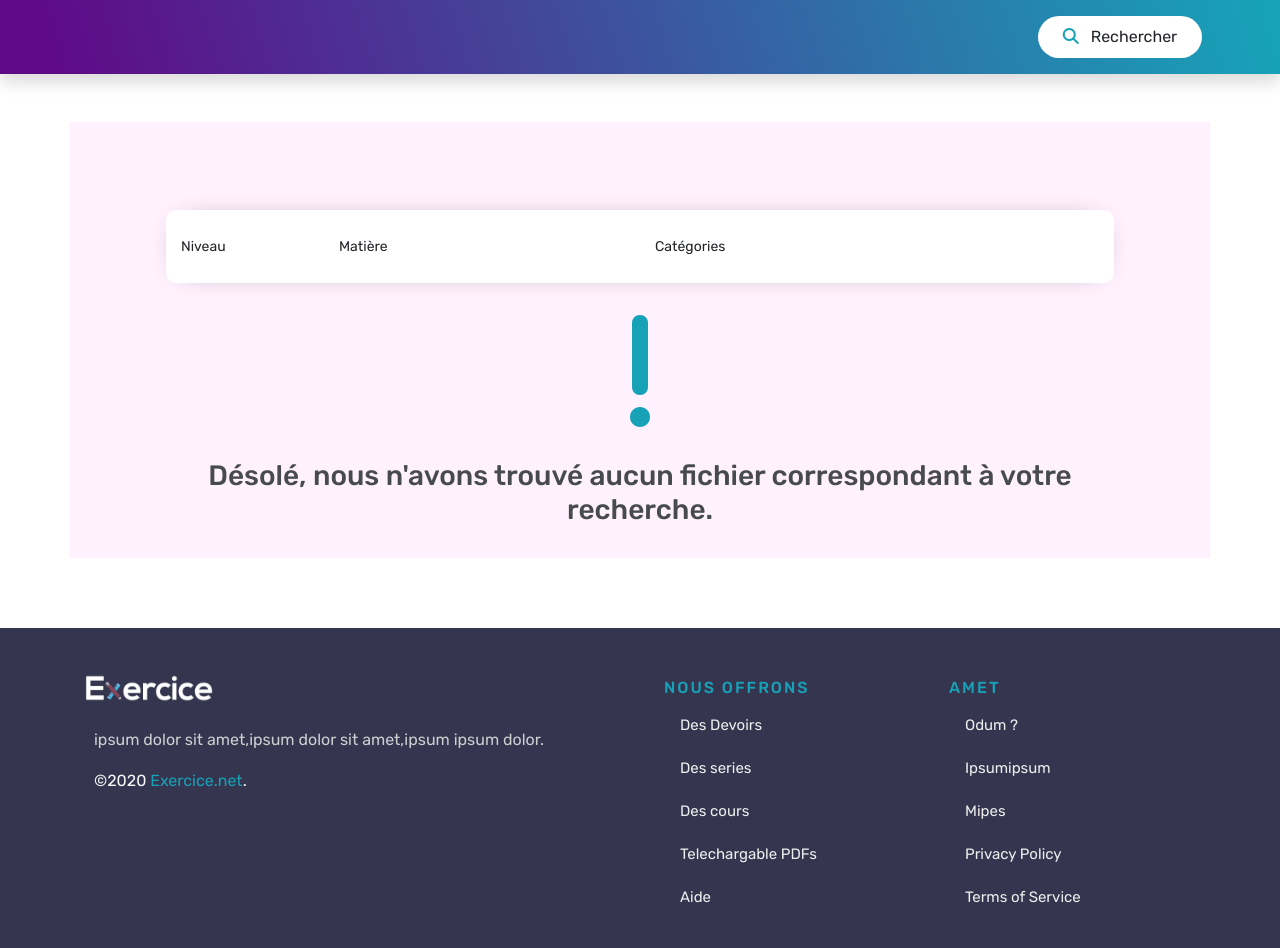
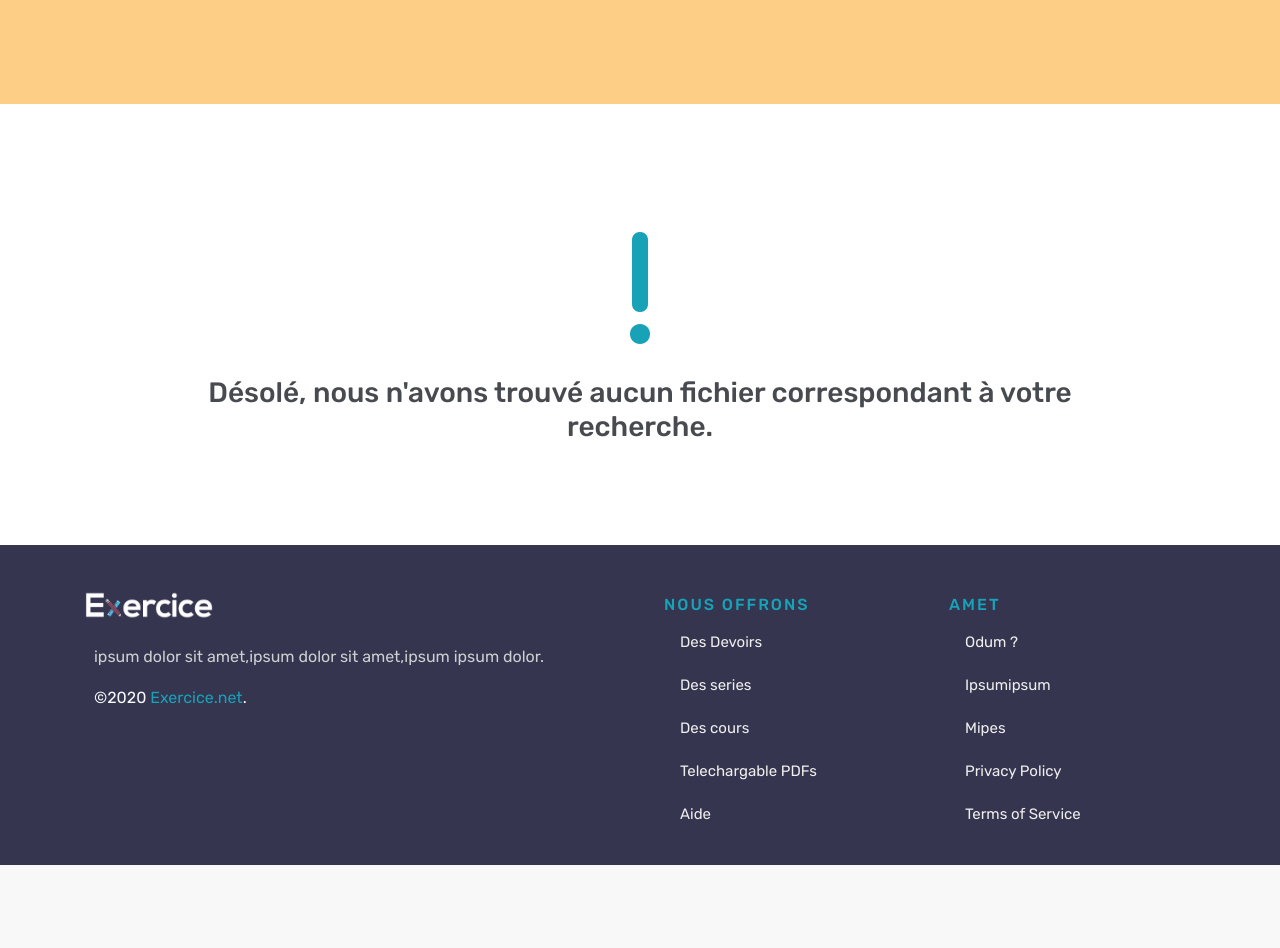
Before and after one commit to a-araari/exam, a Django app: template pdfs/templates/pdfs/level-detail.html in a window 1280 px wide. Shown: the part 72-1020 px from the top of the page. After the commit the page ends 937 px from the top, so only its background shows below. Run offline with Django 3.2, Linux system fonts and the light colour scheme; the template is opened without the code that fills it, so the values that code supplies are empty; some libraries are stand-ins or nearby versions.

Commit message:
Update level-detail.html template's design

```diff
--- a/pdfs/templates/pdfs/level-detail.html
+++ b/pdfs/templates/pdfs/level-detail.html
@@ -20,48 +20,15 @@
 
 <!-- Inside body tag -->
 {% block content %}
-    <!-- Exam sub-navbar -->
-    <div class="container-fluid sticky-top bg-purple-info-linear custom-sub-navbar py-3 shadow">
-        <div class="row">
-            <div class="col-3 d-none d-md-block">
-            </div>
-            <div class="col-12 col-md-6 d-flex justify-content-center align-items-center">
-                <h4 class="text-white" style="font-weight: 500">{{ level.name|capfirst }}</h4>
-            </div>
-            <div class="col-3 d-none d-md-flex justify-content-center align-items-center">
-                <button class="btn bg-white py-2 px-4" style="border-radius: 100px;" onclick="location.href='{% url 'home:search' %}'">
-                    <i class="fa fa-search pr-2" style="color: #17a2b8;"></i>
-                    {% trans "Rechercher" %}
-                </button>
-            </div>
-        </div>
-    </div>
 
-    <div class="container-fluid d-block d-md-none custom-sub-navbar bg-dark py-3 shadow">
-        <div class="row">
-            <div class="col-12 d-flex justify-content-center align-items-center">
-                <button class="btn bg-white py-2 px-4" style="border-radius: 100px;" onclick="location.href='{% url 'home:search' %}'">
-                    <i class="fa fa-search pr-2" style="color: #17a2b8;"></i>
-                    {% trans "Rechercher" %}
-                </button>
-            </div>
-        </div>
+
+    <div class="container-fluid mt-0 py-5 d-flex justify-content-center align-items-center" style="background-color: #FDCE86;margin-top: 72px;">
+        <h1>{{ level.get_name|capfirst }}</h1>
     </div>
 
 
-    <div class="container mt-5 pt-5" style="background-color: #FFF1FD;">
+    <div class="container mt-5 pt-5">
         <div class="row">
-            <div class="col-12 text-center mt-3">
-                <h3>{{ level.name|capfirst }}</h3>
-            </div>
-
-            <div class="col-12 text-left mt-3 px-0 px-md-5">
-                <!-- List Header -->
-                <div class="row bg-white mx-0 mx-md-5 py-4 table-head">
-                    <div class="col-2 d-none d-md-flex align-items-center"><p class="mb-0">{% trans "Niveau" %}</p></div>
-                    <div class="col-4 d-flex align-items-center"><p class="mb-0">{% trans "Matière" %}</p></div>
-                    <div class="col-6 d-flex align-items-center"><p class="mb-0">{% trans "Catégories" %}</p></div>
-                </div>
             <!-- List Content -->
             {% if not level.subjects %}
                 <div class="row mx-0 mx-md-5 py-4 table-row">
@@ -72,41 +39,17 @@
                 </div>
             {% endif %}
             {% for sbj in level.subjects.all %}
-
-                    <div class="row mx-0 mx-md-5 py-4 table-row">
-                        <div class="col-2 d-none d-md-block">
-                            {{ level.name|default:'-' }}
+                <div class="col-12 col-md-6 col-lg-4 mb-4 d-flex justify-content-center align-items-center">
+                    <a class="no-text-decoration-a" href="{% url 'pdfs:level-section-subject-detail' level_slug=level.slug section_slug='tout' subject_slug=sbj.slug %}">
+                        <div class="card rounded-0 subject-card" style="width: 18rem;">
+                            <img src="{{ sbj.get_preview_image }}" class="card-img-top rounded-0" alt="{{ sbj.name }}">
+                            <div class="card-body text-dark">
+                                <p class="card-text text-center">{{ sbj.name|capfirst|default:'-' }}</p>
                             </div>
-                        <div class="col-4">
-                            <a class="text-info category-tab-link" href="{% url 'pdfs:level-section-subject-detail' level_slug=level.slug section_slug='tout' subject_slug=sbj.slug %}">
-                                {{ sbj.name|default:'-' }}
+                        </div>
                     </a>
                 </div>
-                        <div class="col-2 col-md-1">
-                            <a class="text-info category-tab-link" href="{% url 'pdfs:level-section-subject-category-detail' level_slug=level.slug section_slug='tout' subject_slug=sbj.slug category_slug='devoirs' %}">
-                                {% trans "Devoirs" %}
-                            </a>
-                        </div>
-                        <div class="col-1">
-                            <span><i class="fa fa-circle fa-xs text-dark-3 mx-auto"></i></span>
-                        </div>
-                        <div class="col-2 col-md-1">
-                            <a class="text-info category-tab-link" href="{% url 'pdfs:level-section-subject-category-detail' level_slug=level.slug section_slug='tout' subject_slug=sbj.slug category_slug='series' %}">
-                                {% trans "Séries" %}
-                            </a>
-                        </div>
-                        <div class="col-1">
-                            <span><i class="fa fa-circle fa-xs text-dark-3 mx-auto"></i></span>
-                        </div>
-                        <div class="col-2 col-md-1">
-                            <a class="text-info category-tab-link" href="{% url 'pdfs:level-section-subject-category-detail' level_slug=level.slug section_slug='tout' subject_slug=sbj.slug category_slug='cours' %}">
-                                {% trans "Cours" %}
-                            </a>
-                        </div>
-                    </div>
-
             {% endfor %}
-            </div>
         </div>
     </div>
 {% endblock content %}
```
Lines whose indentation alone changed are shown as unchanged.
